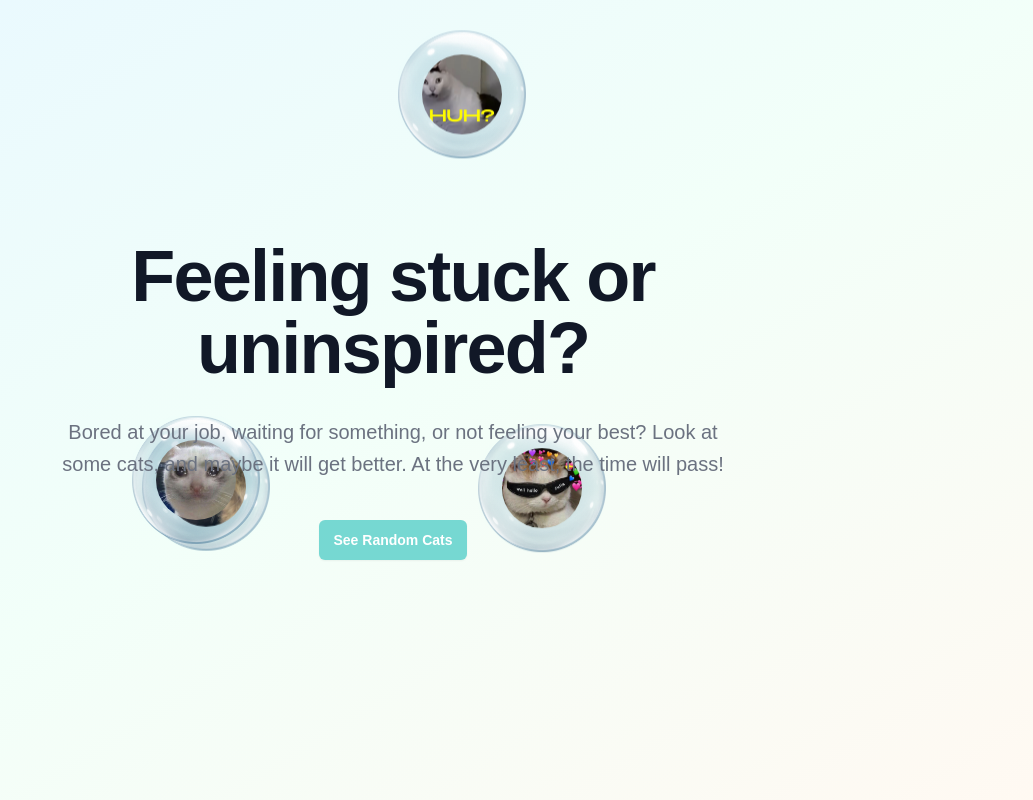
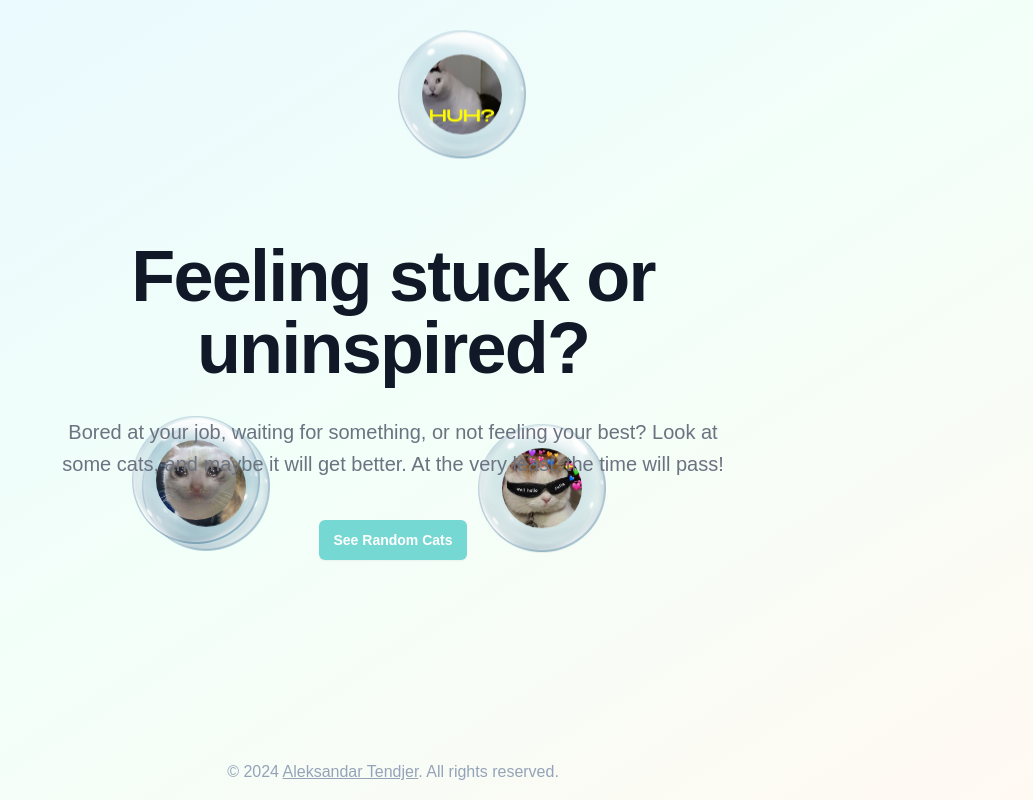
Before and after one commit to AleksandarTendjer/catmo, a Next.js app: page / in a window 1280 px wide. Shown: the whole page, without its empty margins (247-1280 px from the left). Built offline with nearby package versions, Linux system fonts and the light colour scheme.

Commit message:
* added footer to the layout

```diff
--- a/src/app/layout.tsx
+++ b/src/app/layout.tsx
@@ -29,8 +29,17 @@ export default function RootLayout({
 		<html lang="en">
 			<body
 				className={`${geistSans.variable} ${geistMono.variable} antialiased`}>
-				<div className="h-screen w-screen bg-gradient-to-br from-frutigerPaleBlue via-frutigerPaleGreen to-frutigerPaleOrange flex items-center justify-center overflow-hidden">
-					{children}
+				<div className="min-h-screen flex flex-col bg-gradient-to-br from-frutigerPaleBlue via-frutigerPaleGreen to-frutigerPaleOrange overflow-hidden">
+					<div className="flex-grow flex items-center justify-center">
+						{children}
+						<footer className="absolute bottom-0 z-10 left-0 right-0 text-center text-base py-4 bg-transparent text-slate-400 w-full">
+							© 2024{" "}
+							<a href="https://alextendjer.com" className="underline">
+								Aleksandar Tendjer
+							</a>
+							. All rights reserved.
+						</footer>
+					</div>
 				</div>
 			</body>
 		</html>
```
